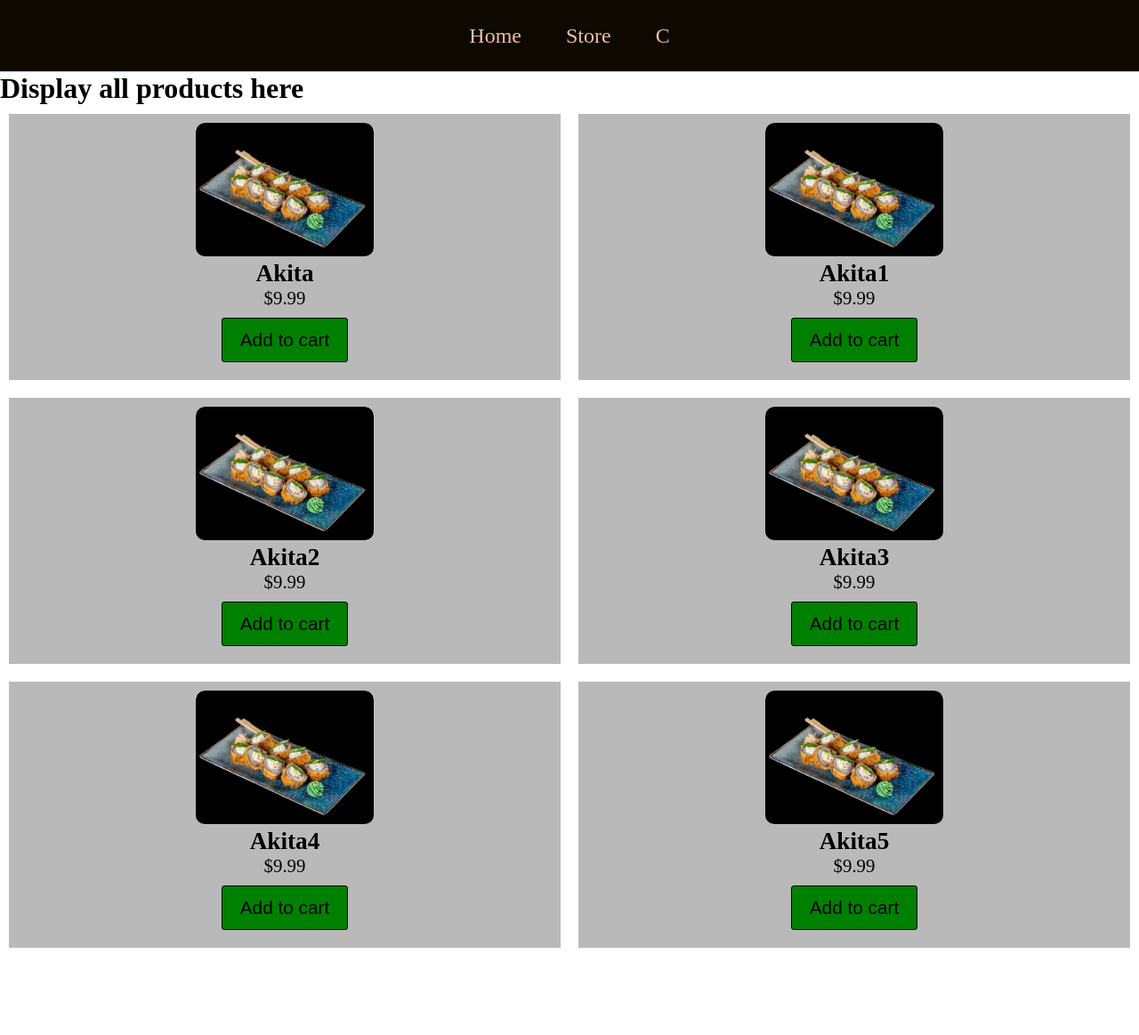
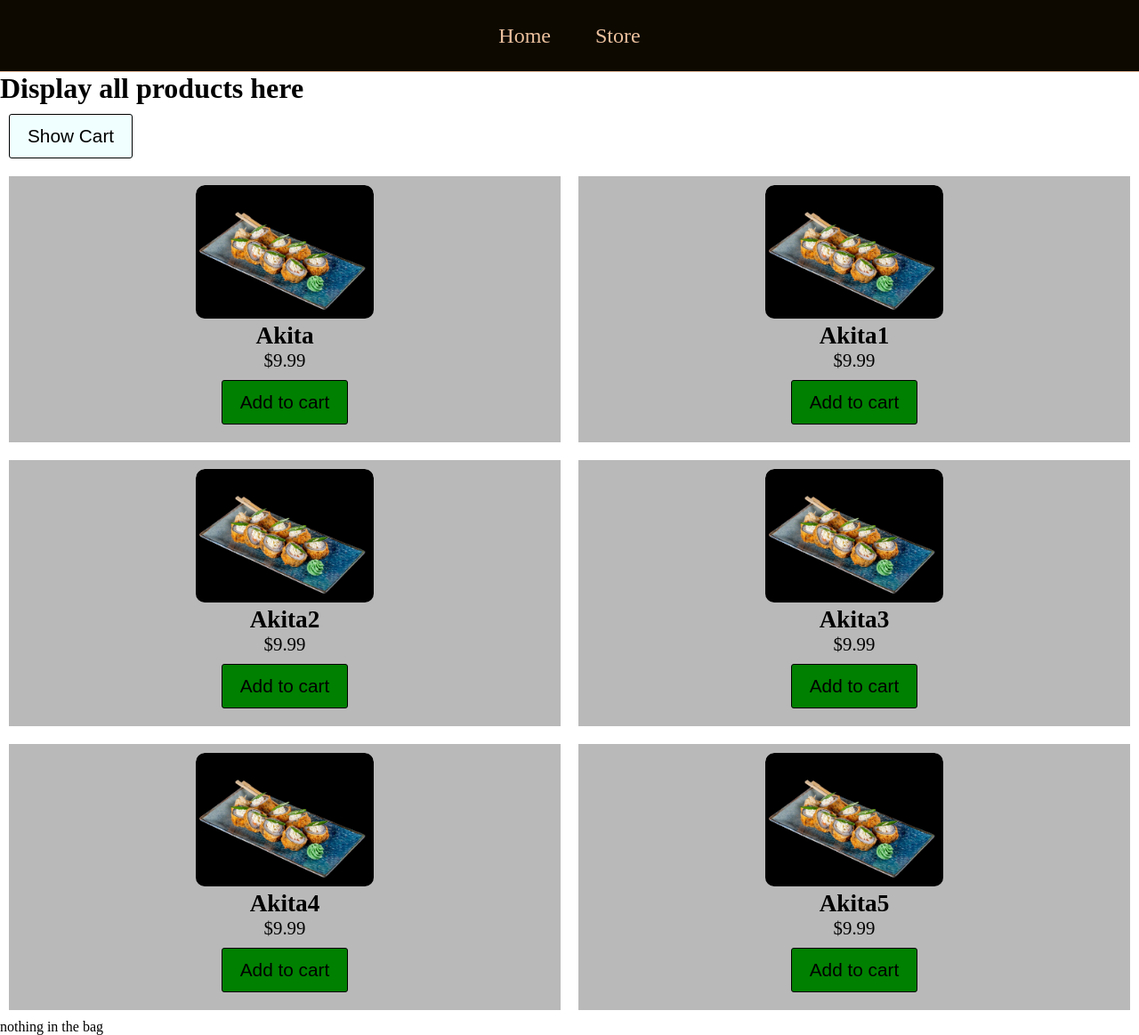
Before and after one commit to janaiscoding/shopping-cart, a React (Create React App) app: page /store in a window 1280 px wide. Shown: the whole page at 89% size. Before the commit the page ends 1075 px from the top, so only its background shows below. Built offline with nearby package versions, Linux system fonts and the light colour scheme.

Commit message:
Show visibility on/off

```diff
--- a/src/components/Cart.js
+++ b/src/components/Cart.js
@@ -1,11 +1,25 @@
 import React from "react";
+import Item from "./Item";
 
-const Cart = ({ bag, onOpen }) => {
-
+const Cart = ({ cart, onAdd, onRemove, visibility }) => {
+  const allProducts = cart.map((product) => (
+    <Item
+      name={product.name}
+      img={product.img}
+      price={product.price}
+      quantity={product.quantity}
+      key={product.id}
+      id={product.id}
+      onAdd={onAdd}
+      onRemove={onRemove}
+    />
+  ));
   return (
     <>
-    <button onClick={onOpen}>Click</button>
-    This is a test
+      <div className={visibility}>
+        {cart.length === 0 && <div>nothing in the bag</div>}
+        {allProducts}
+      </div>
     </>
   );
 };
--- a/src/pages/Store.js
+++ b/src/pages/Store.js
@@ -1,12 +1,18 @@
 import React, { useState } from "react";
 import data from "../products/data";
 import Item from "../components/Item";
-import uniqid from "uniqid";
-import { createMemoryRouter } from "react-router-dom";
+import Cart from "../components/Cart";
 
 const Store = () => {
   const [products, setProducts] = useState(data);
   const [cart, setCart] = useState([]);
+  const [visibility, setVisibility] = useState("hide-class");
+
+  const changeVisibility = () => {
+    if (visibility === "hide-cart") {
+      setVisibility("show-cart");
+    } else setVisibility("hide-cart");
+  };
 
   const handleAddEvent = (id) => {
     setProducts((prevState) => {
@@ -75,7 +81,12 @@ const Store = () => {
   return (
     <>
       <h1>Display all products here</h1>
+      <button onClick={changeVisibility}>Show Cart</button>
       <div className="all-products-wrap">{allProducts}</div>
+      <Cart cart={cart}
+      onAdd={handleAddEvent}
+      onRemove={handleRemoveEvent}
+      visibility={visibility} />
     </>
   );
 };
--- a/src/styles/styles.css
+++ b/src/styles/styles.css
@@ -3,11 +3,15 @@
   margin: 0;
   padding: 0;
 }
+
+#root {
+  position: relative;
+}
 .home-main {
   display: flex;
   justify-content: center;
   align-items: flex-end;
-  height:90vh;
+  height: 90vh;
   background-image: url("/src/assets/sushi-restaurant.jpg");
   background-repeat: no-repeat;
   background-attachment: fixed;
@@ -15,9 +19,9 @@
 }
 
 .nav-bar {
-  background-color: #0D0900;
+  background-color: #0d0900;
   display: flex;
-  border-bottom: 1px solid #ECC19E;
+  border-bottom: 1px solid #ecc19e;
   justify-content: center;
   gap: 50px;
   height: 10vh;
@@ -44,12 +48,12 @@
   font-weight: 600;
 }
 
-.item-price{
+.item-price {
   font-size: 1.3rem;
 }
 
 .buttons-control {
-  display:flex;
+  display: flex;
   justify-content: center;
   align-items: center;
 }
@@ -63,10 +67,21 @@
 .remove-button {
   background-color: red;
 }
-.hide-cart{
+.show-cart {
+  position: relative;
+  width: 50%;
+  height: 50%;
+  position: absolute;
+  top: 20%;
+  left: 20%;
+  z-index: 9;
+  border: 1px solid black;
+}
+
+.hide-cart {
   display: none;
 }
-.store-button{
+.store-button {
   opacity: 0.7;
   margin-bottom: 10vh;
   background-color: #38332f;
@@ -132,7 +147,7 @@ button:active {
 a,
 a:visited,
 a:focus {
-  color: #ECC19E;
+  color: #ecc19e;
   font-size: 1.5rem;
   text-decoration: none;
 }
--- a/src/utilities/App.js
+++ b/src/utilities/App.js
@@ -3,7 +3,6 @@ import { Route, Routes, BrowserRouter } from "react-router-dom";
 import Navbar from "./Navbar";
 import Home from "../pages/Home";
 import Store from "../pages/Store";
-import Cart from "../components/Cart";
 
 const App = () => {
   return (
@@ -12,7 +11,6 @@ const App = () => {
       <Routes>
         <Route exact path="/" element={<Home />} />
         <Route path="/store" element={<Store />} />
-        <Route path="/cart" element={<Cart />} />
       </Routes>
     </BrowserRouter>
   );
--- a/src/utilities/Navbar.js
+++ b/src/utilities/Navbar.js
@@ -7,7 +7,6 @@ const Navbar = () => {
       <nav className="nav-bar">
         <Link to="/">Home</Link>
         <Link to="/store">Store</Link>
-        <Link to="/cart">C</Link>
       </nav>
     </>
   );
```
